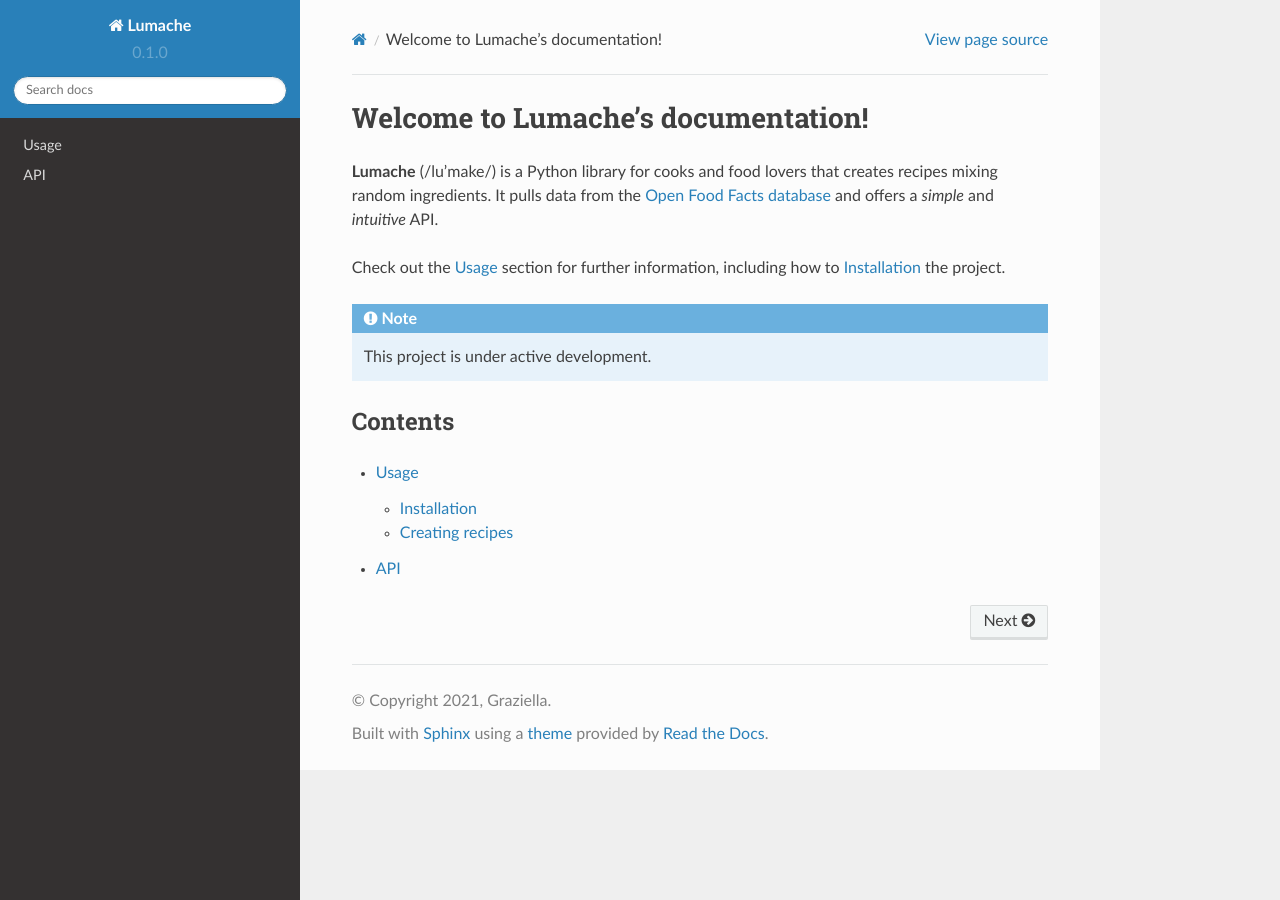
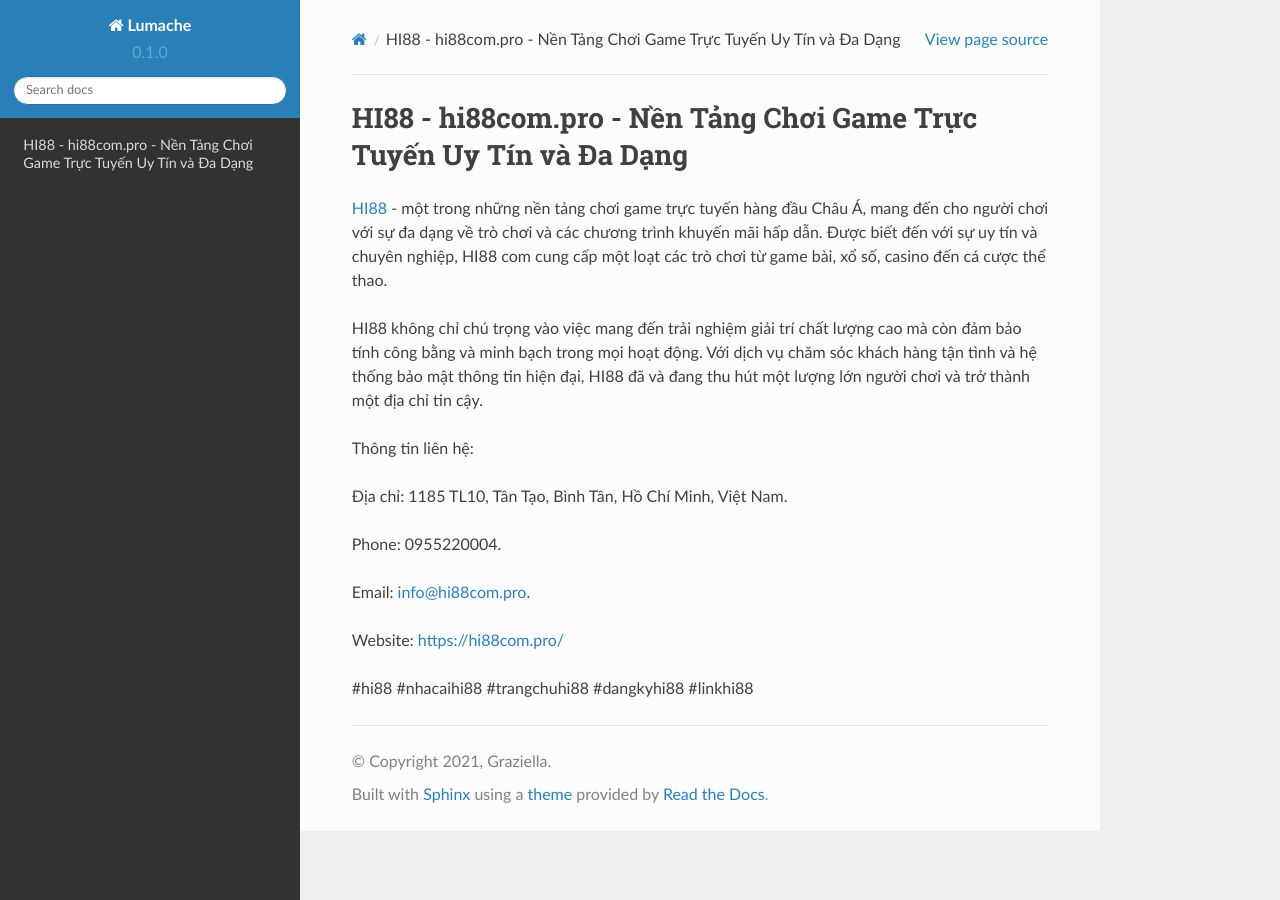
Before and after one commit to iaduphattai904809/hi88compro, a Sphinx documentation site: the page built from docs/source/index.rst, in a window 1280 px wide. Built offline with Sphinx 7.4.7 and the Read the Docs theme 2.0.0, drawn with Linux system fonts in a browser that asks for light colours.

Commit message:
Update index.rst

```diff
--- a/docs/source/index.rst
+++ b/docs/source/index.rst
@@ -1,22 +1,18 @@
-Welcome to Lumache's documentation!
+HI88 - hi88com.pro - Nền Tảng Chơi Game Trực Tuyến Uy Tín và Đa Dạng
 ===================================
 
-**Lumache** (/lu'make/) is a Python library for cooks and food lovers
-that creates recipes mixing random ingredients.
-It pulls data from the `Open Food Facts database <https://world.openfoodfacts.org/>`_
-and offers a *simple* and *intuitive* API.
+`HI88 <https://hi88com.pro/>`_ - một trong những nền tảng chơi game trực tuyến hàng đầu Châu Á, mang đến cho người chơi với sự đa dạng về trò chơi và các chương trình khuyến mãi hấp dẫn. Được biết đến với sự uy tín và chuyên nghiệp, HI88 com cung cấp một loạt các trò chơi từ game bài, xổ số, casino đến cá cược thể thao.
 
-Check out the :doc:`usage` section for further information, including
-how to :ref:`installation` the project.
+HI88 không chỉ chú trọng vào việc mang đến trải nghiệm giải trí chất lượng cao mà còn đảm bảo tính công bằng và minh bạch trong mọi hoạt động. Với dịch vụ chăm sóc khách hàng tận tình và hệ thống bảo mật thông tin hiện đại, HI88 đã và đang thu hút một lượng lớn người chơi và trở thành một địa chỉ tin cậy.
 
-.. note::
+Thông tin liên hệ:
 
-   This project is under active development.
+Địa chỉ: 1185 TL10, Tân Tạo, Bình Tân, Hồ Chí Minh, Việt Nam.
 
-Contents
---------
+Phone: 0955220004.
 
-.. toctree::
+Email: info@hi88com.pro.
 
-   usage
-   api
+Website: https://hi88com.pro/
+
+#hi88 #nhacaihi88 #trangchuhi88 #dangkyhi88 #linkhi88
```
